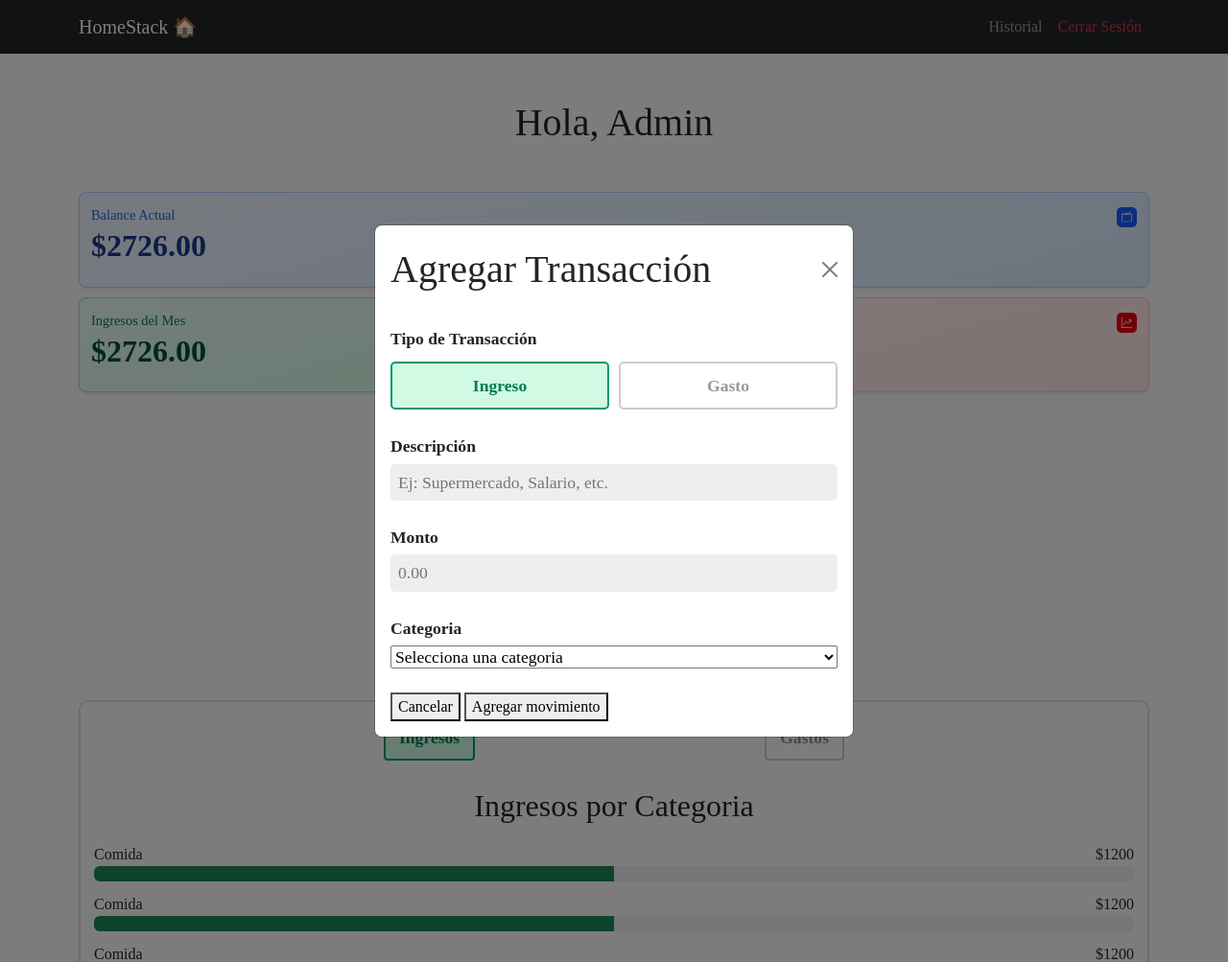
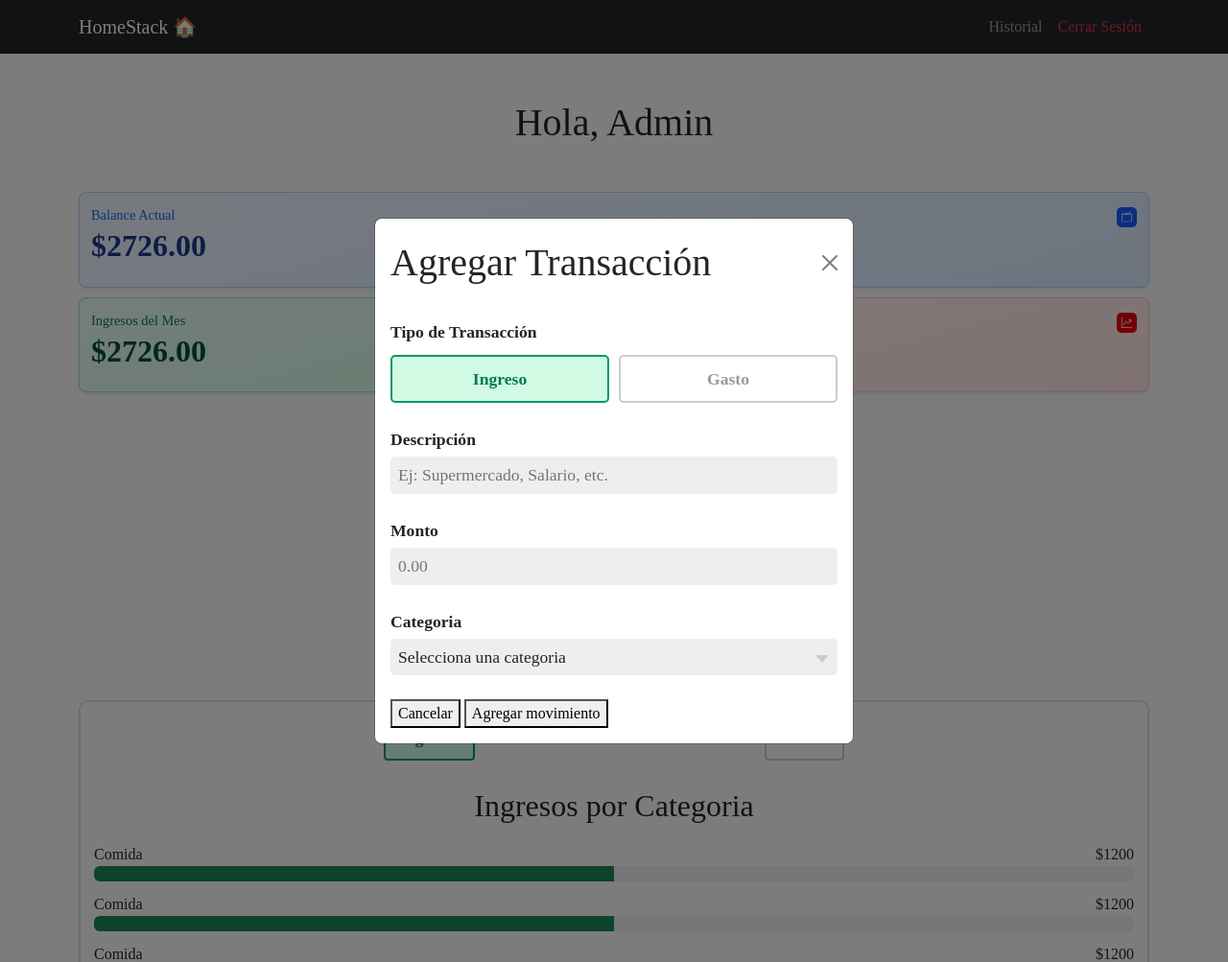
Before and after one commit to JesusHM0406/homestack, a Flask app: page / in a window 1280 px wide, after a click on "Añadir transacción". Shown: the whole page at 96% size. Run offline with Flask 3, Linux system fonts and the light colour scheme; the visitor is signed in with stand-in values (Sample User, id 1); parts of the project's set-up code (start-up, migrations or seed data) failed here and were passed over; some libraries are stand-ins or nearby versions; some web fonts are replaced.

Commit message:
feat: add custom select element for modal_transactions.html

```diff
--- a/static/css/style.css
+++ b/static/css/style.css
@@ -11,6 +11,17 @@ figure {
 ul {
   list-style: none;
   padding: 0;
+}
+
+label {
+  font-weight: 600;
+}
+
+input {
+  border: none;
+  background-color: #eee;
+  padding: 6px 8px;
+  border-radius: 5px;
 }
 
 /* ====== DASHBOARD SECTION ====== */
@@ -385,13 +396,46 @@ ul {
   font-size: 1.1rem;
 }
 
-label {
-  font-weight: 600;
+/* CUSTOM SELECT SECTION */
+[data-open="true"] .select-options-list {
+  transform: scale(1);
 }
 
-input {
-  border: none;
+.custom-select {
+  position: relative;
+}
+
+.select-trigger {
+  display: flex;
+  justify-content: space-between;
   background-color: #eee;
   padding: 6px 8px;
   border-radius: 5px;
 }
+
+.select-options-list {
+  display: flex;
+  position: absolute;
+  transform: scale(0);
+  flex-direction: column;
+  bottom: 105%;
+  background-color: #fff;
+  width: 100%;
+  max-height: 55dvh;
+  overflow-y: auto;
+  padding: 8px;
+  border: 1px solid #efefef;
+  border-radius: 8px;
+  gap: 5px;
+  transition: transform .05s ease;
+}
+
+.select-option {
+  background-color: transparent;
+  padding: 4px 6px;
+  border-radius: 5px;
+}
+
+.select-option:hover {
+  background-color: #eee;
+}
--- a/templates/components/modal_transactions.html
+++ b/templates/components/modal_transactions.html
@@ -1,5 +1,6 @@
 <form action="/" method="POST" id="transaction-form" class="dashboard-form">
   <input type="hidden" name="transaction_type" value="income" id="transactionType">
+  <input type="hidden" name="category" id="categoryInput" value="">
 
   <div class="form-group form-header">
     <h3>Tipo de Transacción</h3>
@@ -20,14 +21,37 @@
   </div>
 
   <div class="form-group">
-    <label for="category-select">Categoria</label>
-    <select name="category" id="category-select" required>
-      <option value="1" disabled selected hidden>Selecciona una categoria</option>
-      <option value="2" class="opt-expense">Comida</option>
-      <option value="2" class="opt-expense">Escuela</option>
-      <option value="4" class="opt-income">Salario</option>
-      <option value="5" class="opt-income">Extra</option>
-    </select>
+    <label>Categoria</label>
+
+    <div class="custom-select" id="customSelect" data-open="false">
+      <div class="select-trigger">
+        <span>Selecciona una categoria</span>
+        <figure>
+          <svg xmlns="http://www.w3.org/2000/svg" width="16" height="16" fill="#ccc" class="bi bi-caret-down-fill" viewBox="0 0 16 16">
+            <path d="M7.247 11.14 2.451 5.658C1.885 5.013 2.345 4 3.204 4h9.592a1 1 0 0 1 .753 1.659l-4.796 5.48a1 1 0 0 1-1.506 0z"/>
+          </svg>
+        </figure>
+      </div>
+
+      <ul class="select-options-list">
+        <li class="select-option opt-expense" data-idv="1">Comida</li>
+        <li class="select-option opt-expense" data-idv="2">Escuela</li>
+        <li class="select-option opt-income" data-idv="3">Salario</li>
+        <li class="select-option opt-income" data-idv="4">Extra</li>
+                <li class="select-option opt-expense" data-idv="1">Comida</li>
+        <li class="select-option opt-expense" data-idv="2">Escuela</li>
+        <li class="select-option opt-income" data-idv="3">Salario</li>
+        <li class="select-option opt-income" data-idv="4">Extra</li>
+                <li class="select-option opt-expense" data-idv="1">Comida</li>
+        <li class="select-option opt-expense" data-idv="2">Escuela</li>
+        <li class="select-option opt-income" data-idv="3">Salario</li>
+        <li class="select-option opt-income" data-idv="4">Extra</li>
+                <li class="select-option opt-expense" data-idv="1">Comida</li>
+        <li class="select-option opt-expense" data-idv="2">Escuela</li>
+        <li class="select-option opt-income" data-idv="3">Salario</li>
+        <li class="select-option opt-income" data-idv="4">Extra</li>
+      </ul>
+    </div>
   </div>
 
   <div class="form-actions">
```
